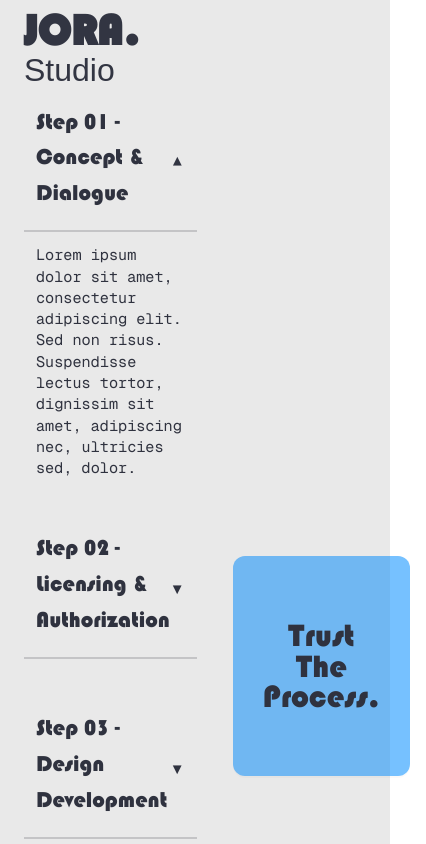
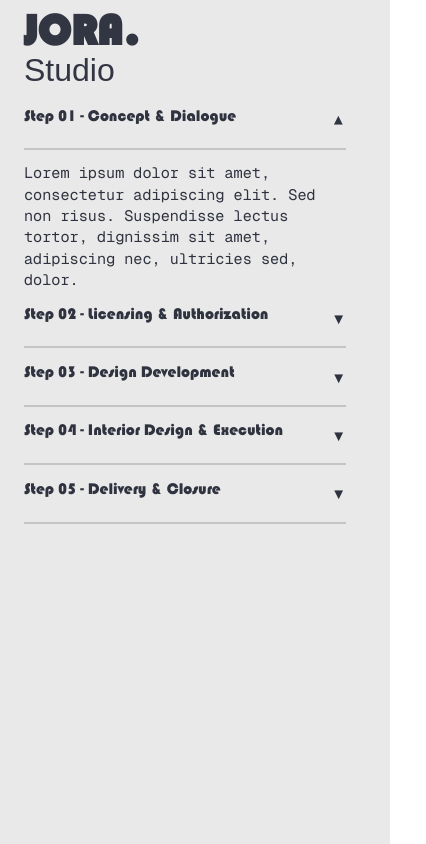
Before and after one commit to Sara-msant/jora-studio, a Vue app: page /services in a window 390 px wide. Shown: the top 844 px of the page, 426 px wide, since content can reach past the window. Built offline with nearby package versions, Linux system fonts and the light colour scheme; a web font is replaced by a local one.

Commit message:
mobile fixes for services and about views

```diff
--- a/src/views/AboutView.vue
+++ b/src/views/AboutView.vue
@@ -63,6 +63,12 @@
 
       <!-- RIGHT: profiles -->
       <aside class="profiles">
+        <a
+          href="https://www.linkedin.com/in/rachelcambier"
+          target="_blank"
+          rel="noopener noreferrer"
+          class="profile-link"
+        >
           <article class="profile">
             <div class="profile-photo">
               <img :src="images.rachel" alt="Rachel" draggable="false" />
@@ -73,6 +79,7 @@
               <div class="profile-loc">Faro, Algarve</div>
             </div>
           </article>
+        </a>
 
         <article class="profile">
           <div class="profile-photo">
@@ -239,6 +246,12 @@
   align-items: center;
 }
 
+.profile-link {
+  text-decoration: none;
+  color: inherit;
+  display: contents;
+}
+
 .profile-photo {
   width: 160px;
   height: 210px;
@@ -288,7 +301,7 @@
 
   .profiles {
     padding-top: 0;
-    justify-items: start;
+    justify-items: center;
   }
 }
 
@@ -306,8 +319,7 @@
   .note-inner {
     max-width: 100%;
   }
-  .collage,
-  .profile-photo img {
+  .collage {
     display: none;
   }
 
@@ -332,7 +344,9 @@
   }
 
   .profile {
-    grid-template-columns: 140px 1fr;
+    grid-template-columns: 1fr;
+    justify-items: center;
+    text-align: center;
   }
 
   .profile-photo {
--- a/src/views/ServicesView.vue
+++ b/src/views/ServicesView.vue
@@ -157,7 +157,7 @@
   background: transparent;
   border: none;
   border-bottom: 2px solid #cfcfd1;
-  padding: 0.6rem 0.75rem;
+  padding: 0.6rem 0;
   cursor: pointer;
   text-align: left;
 }
@@ -181,12 +181,12 @@
   transition:
     max-height 0.32s ease,
     padding 0.32s ease;
-  padding: 0 0.75rem;
+  padding: 0;
 }
 
 .accordion-item.open .accordion-body {
   max-height: 1000px;
-  padding-top: 0.75rem;
+  padding: 0.75rem 0 0 0;
 }
 
 .panel-content {
@@ -234,4 +234,22 @@
     font-size: 2rem;
   }
 }
+
+@media (max-width: 768px) {
+  .accordion {
+    gap: 0;
+  }
+
+  .steps {
+    flex: 1;
+  }
+
+  .step-title {
+    font-size: 1rem;
+  }
+
+  .highlight {
+    display: none;
+  }
+}
 </style>
```
Lines whose indentation alone changed are shown as unchanged.
